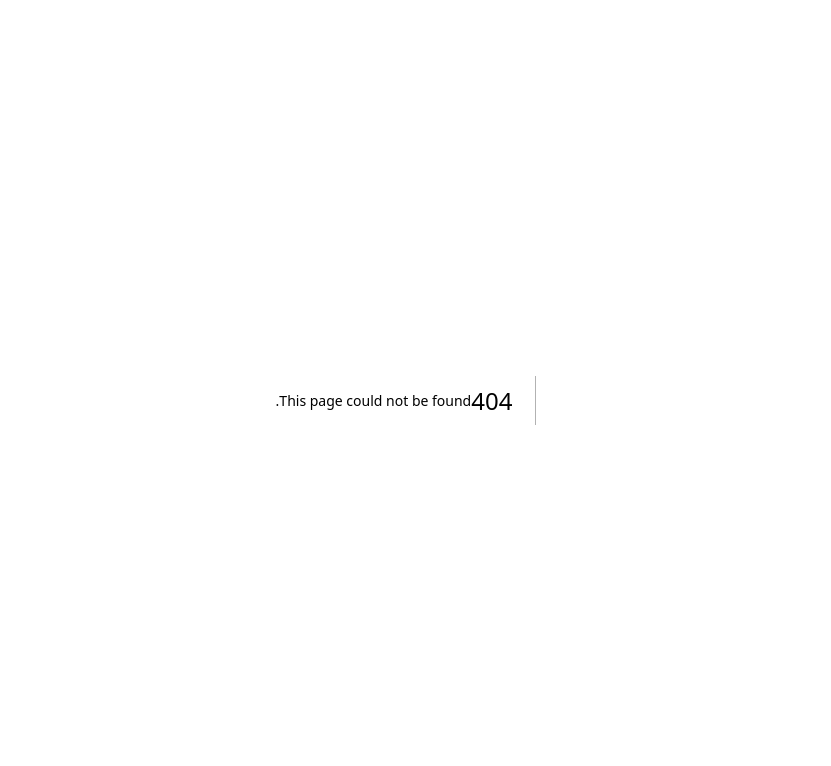
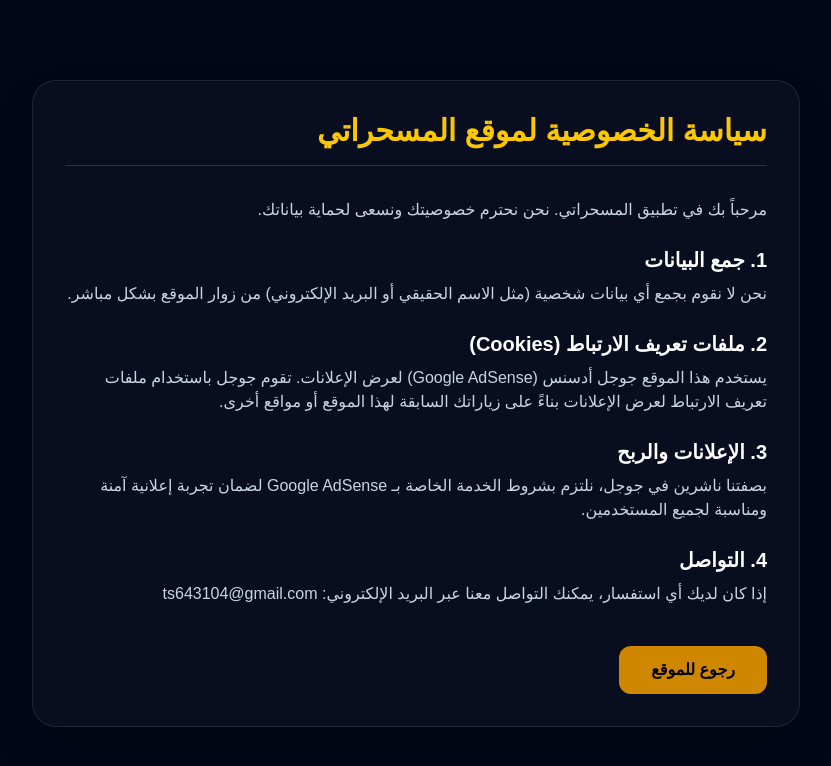
Before and after one commit to ts643104-bot/mesaharaty-app, a Next.js app: page /privacy-policy in a window 1280 px wide. Before the commit this address had no page. Shown: the top 766 px of the page, without its empty margins (224-1055 px from the left). Built offline with nearby package versions, Linux system fonts and the light colour scheme.

Commit message:
final privacy policy and security fix

```diff
--- /dev/null
+++ b/app/privacy-policy/page.tsx
@@ -0,0 +1,44 @@
+export default function PrivacyPolicy() {
+    return (
+      <main className="min-h-screen bg-[#020617] text-white p-8 md:p-20 text-right" dir="rtl">
+        <div className="max-w-3xl mx-auto bg-slate-900/50 p-8 rounded-3xl border border-white/10 shadow-2xl">
+          <h1 className="text-3xl font-bold text-yellow-400 mb-8 border-b border-yellow-400/20 pb-4">
+            سياسة الخصوصية لموقع المسحراتي
+          </h1>
+
+          <section className="space-y-6 text-slate-300">
+            <p>
+              مرحباً بك في تطبيق المسحراتي. نحن نحترم خصوصيتك ونسعى لحماية بياناتك.
+            </p>
+
+            <div>
+              <h2 className="text-xl font-semibold text-white mb-2">1. جمع البيانات</h2>
+              <p>نحن لا نقوم بجمع أي بيانات شخصية (مثل الاسم الحقيقي أو البريد الإلكتروني) من زوار الموقع بشكل مباشر.</p>
+            </div>
+
+            <div>
+              <h2 className="text-xl font-semibold text-white mb-2">2. ملفات تعريف الارتباط (Cookies)</h2>
+              <p>يستخدم هذا الموقع جوجل أدسنس (Google AdSense) لعرض الإعلانات. تقوم جوجل باستخدام ملفات تعريف الارتباط لعرض الإعلانات بناءً على زياراتك السابقة لهذا الموقع أو مواقع أخرى.</p>
+            </div>
+
+            <div>
+              <h2 className="text-xl font-semibold text-white mb-2">3. الإعلانات والربح</h2>
+              <p>بصفتنا ناشرين في جوجل، نلتزم بشروط الخدمة الخاصة بـ Google AdSense لضمان تجربة إعلانية آمنة ومناسبة لجميع المستخدمين.</p>
+            </div>
+
+            <div>
+              <h2 className="text-xl font-semibold text-white mb-2">4. التواصل</h2>
+              <p>إذا كان لديك أي استفسار، يمكنك التواصل معنا عبر البريد الإلكتروني: ts643104@gmail.com</p>
+            </div>
+          </section>
+
+          <button
+            onClick={() => window.history.back()}
+            className="mt-10 px-8 py-3 bg-yellow-600 hover:bg-yellow-500 text-black font-bold rounded-xl transition-all"
+          >
+            رجوع للموقع
+          </button>
+        </div>
+      </main>
+    );
+  }
--- a/app/privacy/policy/page.tsx
+++ /dev/null
@@ -1,14 +0,0 @@
-export default function PrivacyPolicy() {
-    return (
-      <div className="min-h-screen bg-slate-950 text-white p-10 text-right" dir="rtl">
-        <h1 className="text-3xl font-bold mb-6 text-yellow-500">سياسة الخصوصية</h1>
-        <p className="mb-4 text-slate-300">موقع المسحراتي يلتزم بحماية خصوصية المستخدمين:</p>
-        <ul className="list-disc pr-6 space-y-3 text-slate-400">
-          <li>نحن لا نجمع أي بيانات شخصية أو سرية عن المستخدمين.</li>
-          <li>يستخدم هذا الموقع جوجل أدسنس لعرض الإعلانات.</li>
-          <li>تستخدم جوجل ملفات تعريف الارتباط (Cookies) لتحسين تجربة الإعلانات.</li>
-        </ul>
-        <button onClick={() => window.history.back()} className="mt-10 px-6 py-2 bg-yellow-600 rounded-lg font-bold">رجوع</button>
-      </div>
-    );
-  }
```
